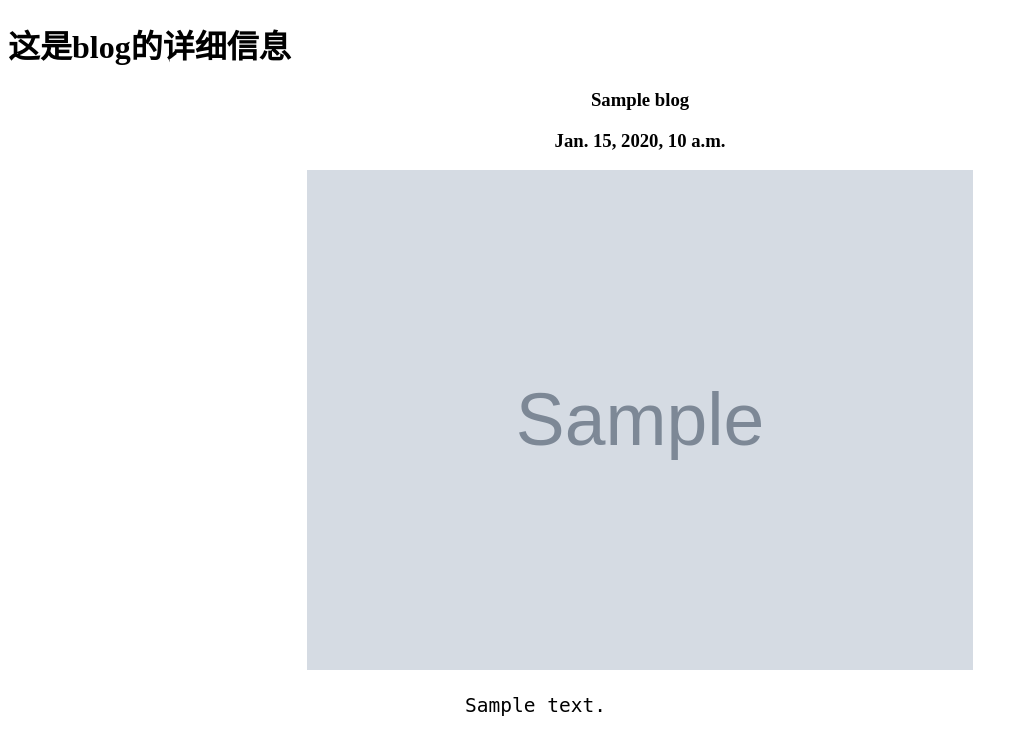
After one commit to KKK-cy/portfolio, a Django app: template blog/templates/blog_text.html in a window 1280 px wide. The commit adds this page. Shown: the top 755 px of the page, without its empty margins (0-1027 px from the left). Run offline with Django 3.2, Linux system fonts and the light colour scheme; the template is opened without the code that fills it: most values are stand-ins (such as "Sample title", 1, 10 or a date in 2020); grey boxes marked "Sample" are stand-in pictures; data that the repository does not hold is empty.

Commit message:
添加了某篇博客的详细信息界面
点击blog页面的title，可以跳转到对应的blog的详细信息页

```diff
--- a/blog/templates/blog.html
+++ b/blog/templates/blog.html
@@ -122,7 +122,7 @@
           <div class="card mb-4 shadow-sm">
               <img src="{{ blog.img.url }}" height="200px">
               <div class="card-body">
-                  <h2 class="card-text"><a href="">{{ blog.title }}</a></h2>
+                  <h2 class="card-text"><a href="{{ blog.id }}">{{ blog.title }}</a></h2>
                   <p class="card-text">{{ blog.date }}</p>
                   <p class="card-text">{{ blog.short_text }}</p>
             </div>
--- /dev/null
+++ b/blog/templates/blog_text.html
@@ -0,0 +1,23 @@
+<!DOCTYPE html>
+<html lang="en">
+<head>
+    <meta charset="UTF-8">
+    <title>Blog详细信息页面</title>
+    <style type="text/css">
+        pre{
+            white-space: pre-wrap;
+            word-wrap: break-word;
+        }
+    </style>
+</head>
+<body>
+    <h1>这是blog的详细信息</h1>
+<div style="text-align: center;">
+
+<h3>{{ blog.title }}</h3>
+<h3>{{ blog.date }}</h3>
+    <img src="{{ blog.img.url }}" alt="" height="500px">
+</div>
+<pre style="width: 350px;font-size: 150%;margin: 20px auto">{{ blog.text }}</pre>
+</body>
+</html>
--- a/blog/urls.py
+++ b/blog/urls.py
@@ -16,5 +16,6 @@ import blog.views
 
 urlpatterns = [
                   path('', blog.views.blog_page),
+                  path('<int:blog_id>/', blog.views.blog_text),
 
               ] + static(settings.MEDIA_URL, document_root=settings.MEDIA_ROOT)
```
Also changed, not shown: blog/views.py (+6 -1 lines).
